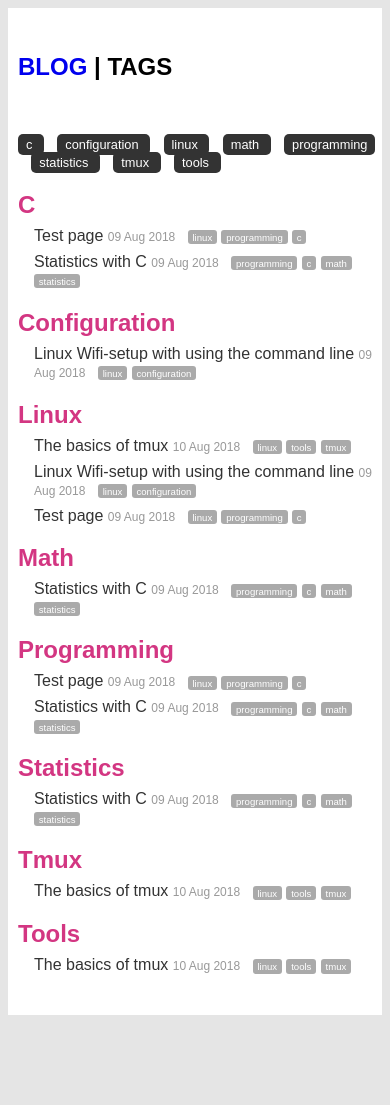
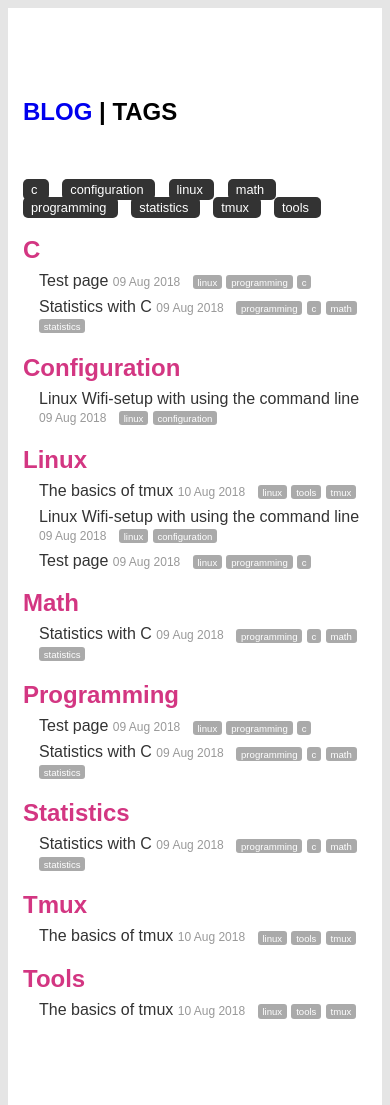
Before and after one commit to execas/execas.github.io, a Jekyll site: the page built from tags.html, in a window 390 px wide. Built offline with Jekyll 4.4.1, drawn with Linux system fonts in a browser that asks for light colours; before the commit the page ends 1015 px from its top, so only the background shows below that.

Commit message:
Update execas.css

```diff
--- a/css/execas.css
+++ b/css/execas.css
@@ -9,7 +9,7 @@ body {
 }
 
 #wrapper {
-     padding: 100px 40px 100px 40px;
+     padding: 70px 15px 70px 15px;
      max-width: 720px;
      background-color: #ffffff;
      margin: 0 auto;
@@ -23,14 +23,7 @@ img {
 }
 
 
-/* On screens that are 992px or less, set the background color to blue */
-@media screen and (max-width: 1080px) {
-  #wrapper {
-     padding: 25px 10px 25px 10px;
-     max-width: 720px;
-     background-color: #ffffff;
-     margin: 0 auto;
-     }
+
 
 pre {
      background-color: #f8f8ff;
```
